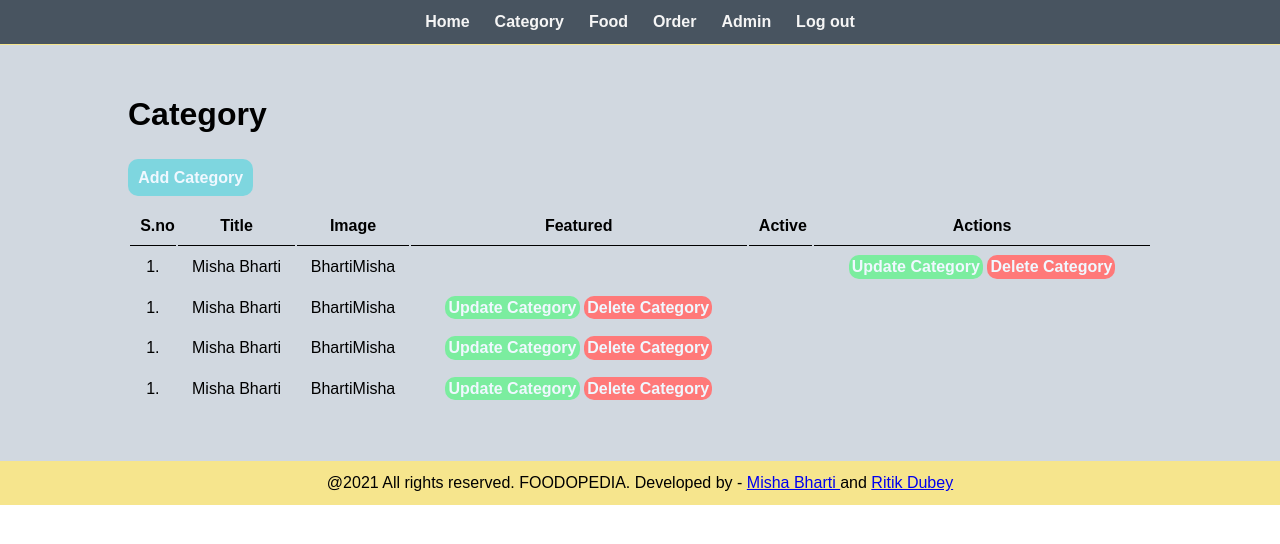
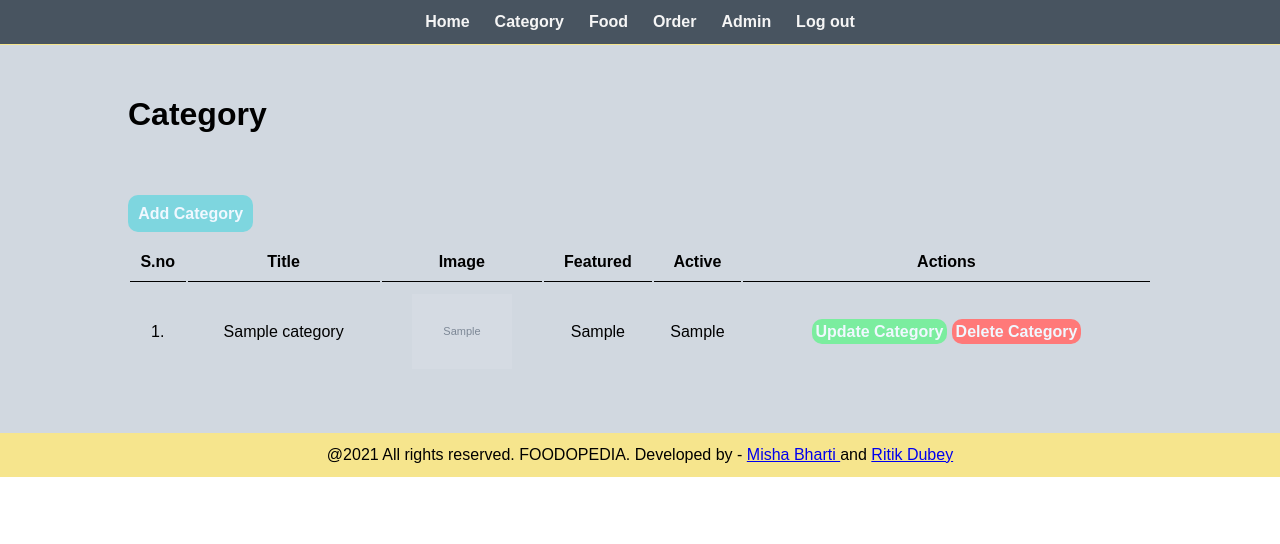
Before and after one commit to BhartiMisha/food-delivery, a PHP site: page /food-delivery/admin/manage-category.php in a window 1280 px wide. Shown: the top 544 px of the page. Run offline with PHP 8.4, Linux system fonts and the light colour scheme; tables that the repository leaves empty or names only in its code hold one stand-in row (values such as "Sample post"); grey boxes marked "Sample" are stand-in pictures.

Commit message:
Update manage-category.php

```diff
--- a/admin/manage-category.php
+++ b/admin/manage-category.php
@@ -3,6 +3,52 @@
     <div class="wrapper">
        <h1>Category</h1>
        <br/> <br/>
+       <?php
+
+            if(isset($_SESSION['add']))
+            {
+                echo $_SESSION['add'];
+                unset($_SESSION['add']);
+            }
+
+            if(isset($_SESSION['remove']))
+            {
+                echo $_SESSION['remove'];
+                unset($_SESSION['remove']);
+            }
+
+            if(isset($_SESSION['delete']))
+            {
+                echo $_SESSION['delete'];
+                unset($_SESSION['delete']);
+            }
+
+            if(isset($_SESSION['no-category-found']))
+            {
+                echo $_SESSION['no-category-found'];
+                unset($_SESSION['no-category-found']);
+            }
+
+            if(isset($_SESSION['update']))
+            {
+                echo $_SESSION['update'];
+                unset($_SESSION['update']);
+            }
+
+            if(isset($_SESSION['upload']))
+            {
+                echo $_SESSION['upload'];
+                unset($_SESSION['upload']);
+            }
+
+            if(isset($_SESSION['failed-remove']))
+            {
+                echo $_SESSION['failed-remove'];
+                unset($_SESSION['failed-remove']);
+            }
+
+        ?>
+        <br><br>
             <a href="add-category.php" class='btn-primary'>Add Category</a>
 
             <br/><br/>
@@ -17,46 +63,94 @@
 
                 </tr>
 
+                <?php
+
+                        //Query to Get all CAtegories from Database
+                        $sql = "SELECT * FROM tbl_category";
+
+                        //Execute Query
+                        $res = mysqli_query($conn, $sql);
+
+                        //Count Rows
+                        $count = mysqli_num_rows($res);
+
+                        //Create Serial Number Variable and assign value as 1
+                        $sn=1;
+
+                        //Check whether we have data in database or not
+                        if($count>0)
+                        {
+                            //We have data in database
+                            //get the data and display
+                            while($row=mysqli_fetch_assoc($res))
+                            {
+                                $id = $row['id'];
+                                $title = $row['title'];
+                                $image_name = $row['image_name'];
+                                $featured = $row['featured'];
+                                $active = $row['active'];
+
+                                ?>
+
                                     <tr>
-                    <td>1.</td>
-                    <td>Misha Bharti</td>
-                    <td>BhartiMisha</td>
-                    <td></td>
-                    <td></td>
+                                        <td><?php echo $sn++; ?>. </td>
+                                        <td><?php echo $title; ?></td>
+
                                         <td>
-                    <a href="update-category.php" class='btn-secondary'>Update Category</a>
-            <a href="#" class='btn-danger'>Delete Category</a>
+
+                                            <?php
+                                                //Chcek whether image name is available or not
+                                                if($image_name!="")
+                                                {
+                                                    //Display the Image
+                                                    ?>
+
+                                                    <img src="<?php echo SITEURL; ?>images/category/<?php echo $image_name; ?>" width="100px" >
+
+                                                    <?php
+                                                }
+                                                else
+                                                {
+                                                    //DIsplay the MEssage
+                                                    echo "<div class='error'>Image not Added.</div>";
+                                                }
+                                            ?>
+
+                                        </td>
+
+                                        <td><?php echo $featured; ?></td>
+                                        <td><?php echo $active; ?></td>
+                                        <td>
+                                            <a href="<?php echo SITEURL; ?>admin/update-category.php?id=<?php echo $id; ?>" class="btn-secondary">Update Category</a>
+                                            <a href="<?php echo SITEURL; ?>admin/delete-category.php?id=<?php echo $id; ?>&image_name=<?php echo $image_name; ?>" class="btn-danger">Delete Category</a>
                                         </td>
                                     </tr>
 
-                    <td>1.</td>
-                    <td>Misha Bharti</td>
-                    <td>BhartiMisha</td>
-                    <td>
-                    <a href="#" class='btn-secondary'>Update Category</a>
-            <a href="#" class='btn-danger'>Delete Category</a>
-                    </td>
+                                <?php
+
+                            }
+                        }
+                        else
+                        {
+                            //WE do not have data
+                            //We'll display the message inside table
+                            ?>
+
+                            <tr>
+                                <td colspan="6"><div class="error">No Category Added.</div></td>
                             </tr>
 
-                    <td>1.</td>
-                    <td>Misha Bharti</td>
-                    <td>BhartiMisha</td>
-                    <td>
-                    <a href="#" class='btn-secondary'>Update Category</a>
-            <a href="#" class='btn-danger'>Delete Category</a>
-                    </td>
-                </tr>
+                            <?php
+                        }
 
-                    <td>1.</td>
-                    <td>Misha Bharti</td>
-                    <td>BhartiMisha</td>
-                    <td>
-                    <a href="#" class='btn-secondary'>Update Category</a>
-            <a href="#" class='btn-danger'>Delete Category</a>
-                    </td>
-                </tr>
+                    ?>
+
+
+
+
                 </table>
     </div>
 
 </div>
+
 <?php include('partials/footer.php') ?>
```
Lines whose indentation alone changed are shown as unchanged.
